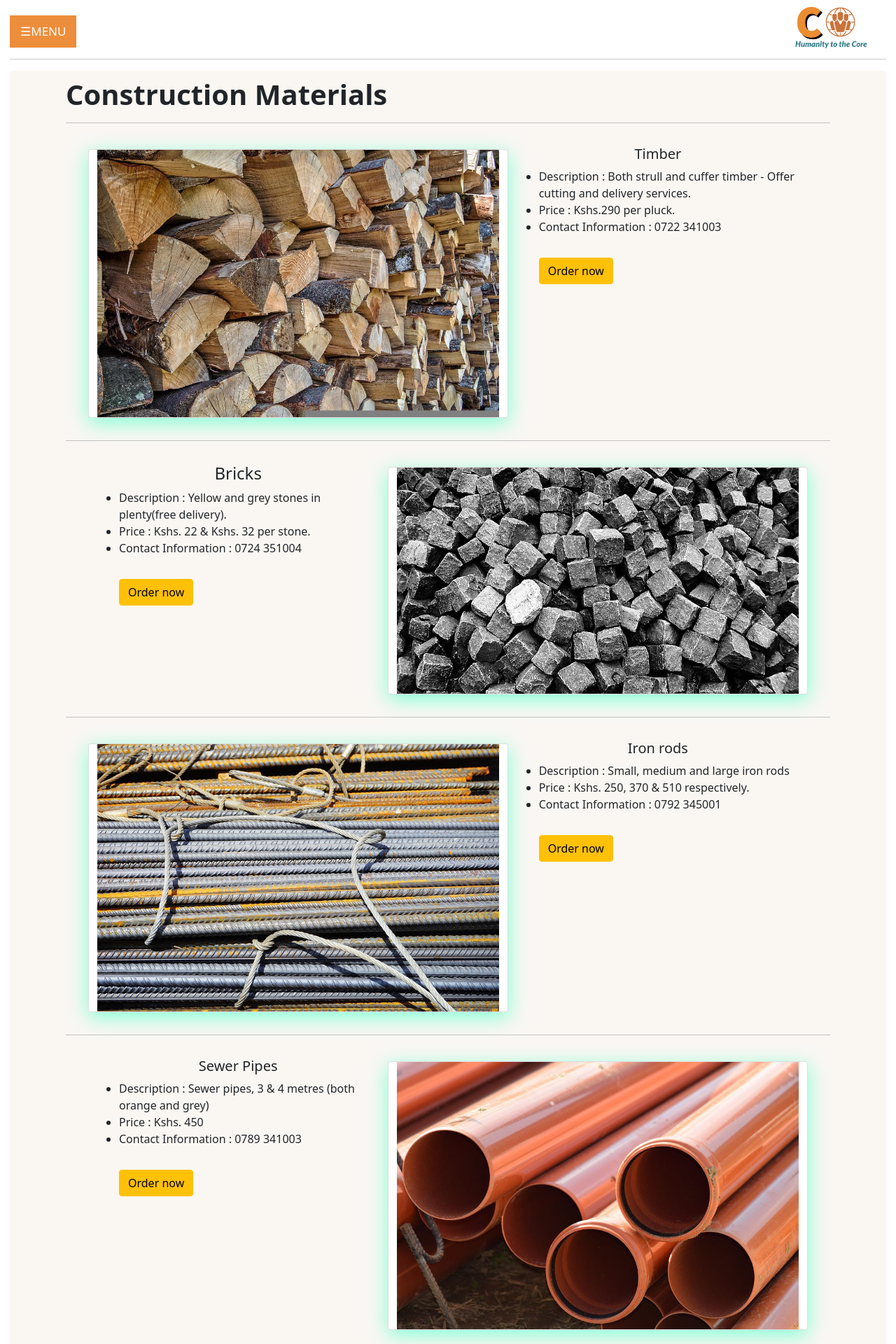
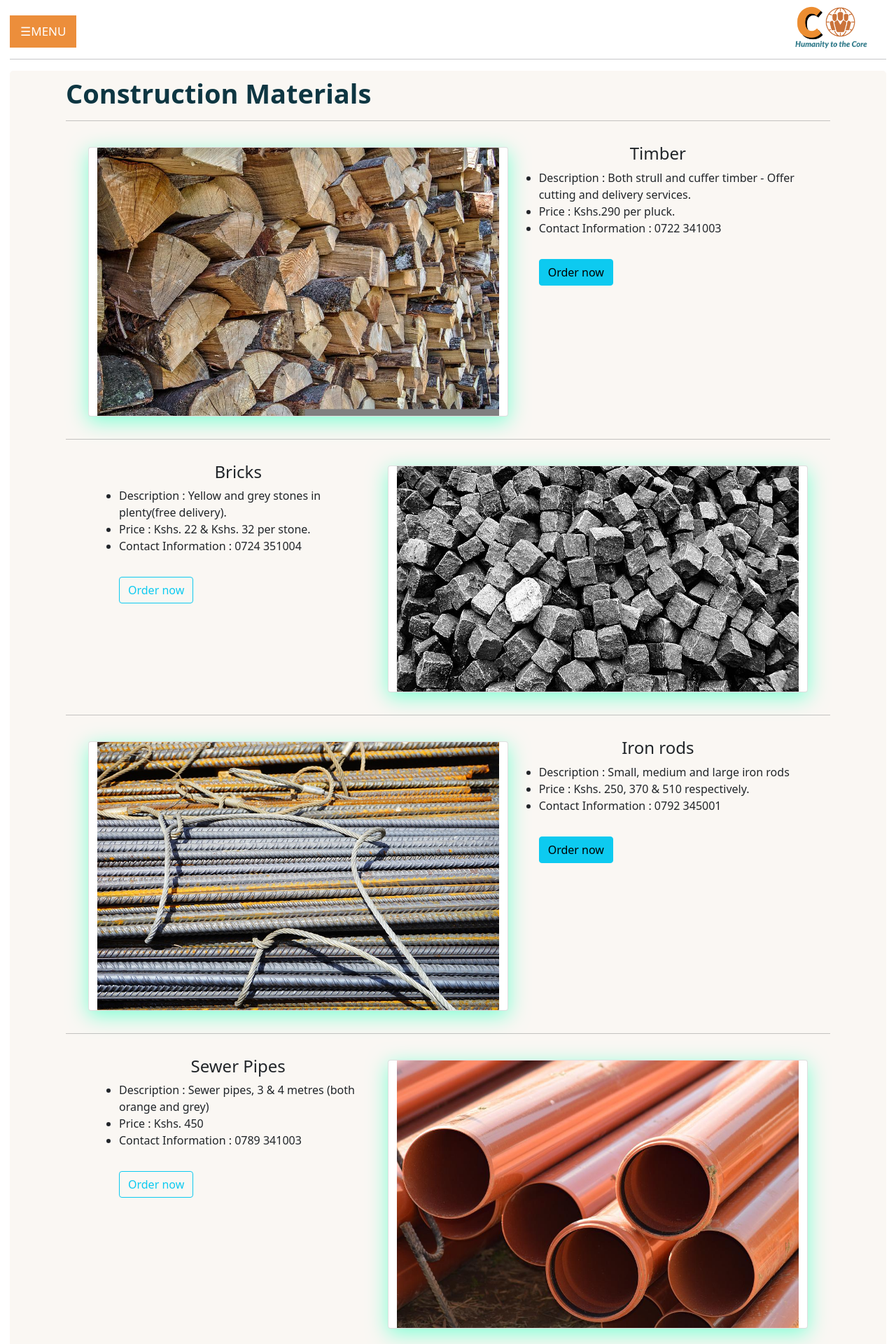
Before and after one commit to SayiaFelix/CAN, a Django app: page /construction/ in a window 1280 px wide. Shown: the top 1920 px of the page at 70% size. Run offline with Django 3.2, Linux system fonts and the light colour scheme; some libraries are stand-ins or nearby versions; some web fonts are replaced.

Commit message:
adding styling

```diff
--- a/community/templates/service/cloth.html
+++ b/community/templates/service/cloth.html
@@ -5,7 +5,7 @@
   <div class="container">
        <div class="col-md-12 mt-3">
         <br>
-          <h1 class="" style="font-size: 40px"> Clothes</h1>
+          <h1 class="" style="font-size: 40px;color: #0E3642"> Clothes</h1>
         </div>
          <hr>
       <div class="row" style=" border-bottom: 1px solid white">
@@ -60,7 +60,7 @@
         <br>
         <br>
         <div class="text-center">
-            <button type="button" class="btn btn-lg btn-success" style="float: right; border-radius: 20px">
+            <button type="button" class="btn btn-lg btn-info" style="float: right; border-radius: 20px">
                 <a class=" text-dark fs-4 " style="text-decoration: none;" href="{% url 'add_info' %}">Add Clothes</a>
             </button>
         </div>
--- a/community/templates/service/medical.html
+++ b/community/templates/service/medical.html
@@ -5,7 +5,7 @@
 <div class="container">
        <div class="col-md-12 mt-3">
           <br>
-          <h1 class="text-dark"style="font-size: 40px"> Health Services</h1>
+          <h1 class="text-dark"style="font-size: 40px;color: #0E3642"> Health Services</h1>
         </div>
           <hr>
       <div class="row">
@@ -59,7 +59,7 @@
         {% endfor %}
            <hr>
         <div class="text-center">
-            <button type="button" class="btn btn-lg btn-success" style="float: right; border-radius: 20px">
+            <button type="button" class="btn btn-lg btn-info" style="float: right; border-radius: 20px">
                 <a class=" text-dark fs-4 " style="text-decoration: none;" href="{% url 'add_medic' %}">Medic Service</a>
             </button>
         </div>
--- a/landing/templates/footer.html
+++ b/landing/templates/footer.html
@@ -44,10 +44,11 @@
               <div class="col-4">
                   <div class="row d-flex">
                         <h2>Services</h2>
+                        <br>
                         <a style="text-decoration: none; color:black;"href="{% url 'clothes' %}">Clothes</a>
-                          <a style="text-decoration: none; color:black;"href="{% url 'medicalservices' %}">Medical Service
-                        <a style="text-decoration: none; color:black;"href="{% url 'motivation' %}">Service Available</a>
-                      </a>
+                          <a style="text-decoration: none; color:black;"href="{% url 'medicalservices' %}">Medical Check </a>
+                        <a style="text-decoration: none; color:black;"href="{% url 'motivation' %}">Services Available</a>
+
                   </div>
               </div>
          </div>
@@ -63,13 +64,3 @@
          </div>
       </div>
 </div>
-{% comment %} <div>
-    <footer class="container padding-64 center black xlarge">
-       <a href="#"><i class="fa fa-facebook-official"></i></a>
-       <a href="#"><i class="fa fa-pinterest-p"></i></a>
-       <a href="#"><i class="fa fa-twitter"></i></a>
-       <a href="#"><i class="fa fa-flickr"></i></a>
-       <a href="#"><i class="fa fa-linkedin"></i></a>
-
-    </footer>
-   </div> {% endcomment %}
--- a/products/templates/construction.html
+++ b/products/templates/construction.html
@@ -3,23 +3,21 @@
 {% block content %}
 
   <div class="container">
-     <h3 class="text-dark" style="font-size: 40px"><b>Construction Materials</b></h3>
+     <h3 style="font-size: 38px;color: #0E3642"><b>Construction Materials</b></h3>
   <hr>
     <div class="row m-3 p-3">
       <div class="card col-md-7 mr-0" style="max-width:70rem; margin-top:5px;box-shadow: aquamarine 0px 7px 29px 0px;">
-
         <img src="{% static 'images/timber.jpg' %}" alt="timber">
       </div>
 
       <div class=" col-md-5 ">
-        <h5 class="text-center"> Timber </h5>
+        <h4 class="text-center"> Timber </h4>
         <ul>
           <li>Description : Both strull and cuffer timber - Offer cutting and delivery services.</li>
           <li>Price : Kshs.290 per pluck. </li>
           <li>Contact Information : 0722 341003</li>
           <br>
-
-         <button type="button" onclick="order();" class="btn btn-warning"> Order now</button>
+         <button type="button" onclick="order();" class="btn btn-info"> Order now</button>
         </ul>
       </div>
     </div>
@@ -27,7 +25,6 @@
     <hr>
 
     <div class="row m-3 p-3">
-
       <div class="col-md-5 ">
         <h4 class="text-center">Bricks</h4>
         <ul>
@@ -35,14 +32,11 @@
           <li>Price : Kshs. 22 & Kshs. 32 per stone.</li>
           <li>Contact Information : 0724 351004</li>
           <br>
-
-         <button type="button" onclick="order();" class="btn btn-warning"> Order now</button>
+         <button type="button" onclick="order();" class="btn btn-outline-info"> Order now</button>
         </ul>
-
       </div>
 
       <div class="card col-md-7 mr-0" style="max-width:70rem; margin-top:5px;box-shadow: aquamarine 0px 7px 29px 0px;">
-
         <img src="{% static 'images/bricks.jpg' %}" alt="bricks">
       </div>
     </div>
@@ -56,36 +50,28 @@
       </div>
 
       <div class="col-md-5 ">
-        <h5 class="text-center">Iron rods</h5>
+        <h4 class="text-center">Iron rods</h4>
         <ul>
           <li>Description : Small, medium and large iron rods</li>
           <li>Price : Kshs. 250, 370 & 510 respectively.</li>
           <li>Contact Information : 0792 345001</li>
-
           <br>
-
-         <button type="button" onclick="order();" class="btn btn-warning"> Order now</button>
-
+         <button type="button" onclick="order();" class="btn btn-info"> Order now</button>
         </ul>
       </div>
     </div>
-
-
    <hr>
-
     <div class="row m-3 p-3">
       <div class=" col-md-5 ">
-        <h5 class="text-center"> Sewer Pipes </h5>
+        <h4 class="text-center"> Sewer Pipes </h4>
         <ul>
           <li>Description : Sewer pipes, 3 & 4 metres (both orange and grey)</li>
           <li>Price : Kshs. 450</li>
           <li>Contact Information : 0789 341003</li>
           <br>
 
-         <button type="button" onclick="order();" class="btn btn-warning"> Order now</button>
-
+         <button type="button" onclick="order();" class="btn btn-outline-info"> Order now</button>
         </ul>
-
       </div>
 
       <div class="card col-md-7 mr-0" style="max-width:70rem; margin-top:5px;box-shadow: aquamarine 0px 7px 29px 0px;">
@@ -102,15 +88,14 @@
       </div>
 
       <div class=" col-md-5 ">
-        <h5 class="text-center"> Long steel rods </h5>
+        <h4 class="text-center"> Long steel rods </h4>
         <ul>
           <li>Description : Steel rods , both 2 & 3 metres long. Offer cutting services.</li>
           <li>Price : Kshs. 1350 per metre.</li>
           <li>Contact Information : 0712 435670</li>
           <br>
 
-         <button type="button" onclick="order();" class="btn btn-warning"> Order now</button>
-
+         <button type="button" onclick="order();" class="btn btn-info"> Order now</button>
         </ul>
       </div>
     </div>
@@ -118,20 +103,16 @@
      <div class="row m-3 p-3">
 
       <div class=" col-md-5 ">
-        <h5 class="text-center"> Bull Dozer </h5>
+        <h4 class="text-center"> Bull Dozer </h4>
         <ul>
           <li>Description : Bulldozer in near mint condition.Serviced every three months so low probability of breaking down.</li>
           <li>Price per day : Kshs. 7,000</li>
           <li>Contact Information : 0724 196745</li>
           <br>
-
-         <button type="button" onclick="order();" class="btn btn-warning"> Order now</button>
-
+         <button type="button" onclick="order();" class="btn btn-outline-info"> Order now</button>
         </ul>
       </div>
-
       <div class="card col-md-7 mr-0" style="max-width:70rem; margin-top:5px;box-shadow: aquamarine 0px 7px 29px 0px;">
-
         <img src="{% static 'images/bulldozer.webp' %}" alt="bulldozer">
       </div>
     </div>
--- a/products/templates/product.html
+++ b/products/templates/product.html
@@ -6,7 +6,7 @@
 
 
   <div class="container">
-     <h1 class="text-center text-dark fw-bold" style="font-size: 30px">Products</h1>
+     <h1  style="font-size: 40px;color: #0E3642">Products</h1>
      <hr>
            <div class="row text-center ml-5">
                 <div class="card col-lg-7 col-md-7 col-sm-12 col-xs-12 image p-3">
```
Also changed, not shown: community/templates/service/service.html (+3 -5 lines), products/templates/clothes.html (+7 -8 lines), products/templates/groceries.html (+9 -6 lines), products/templates/shopping.html (+10 -16 lines).
